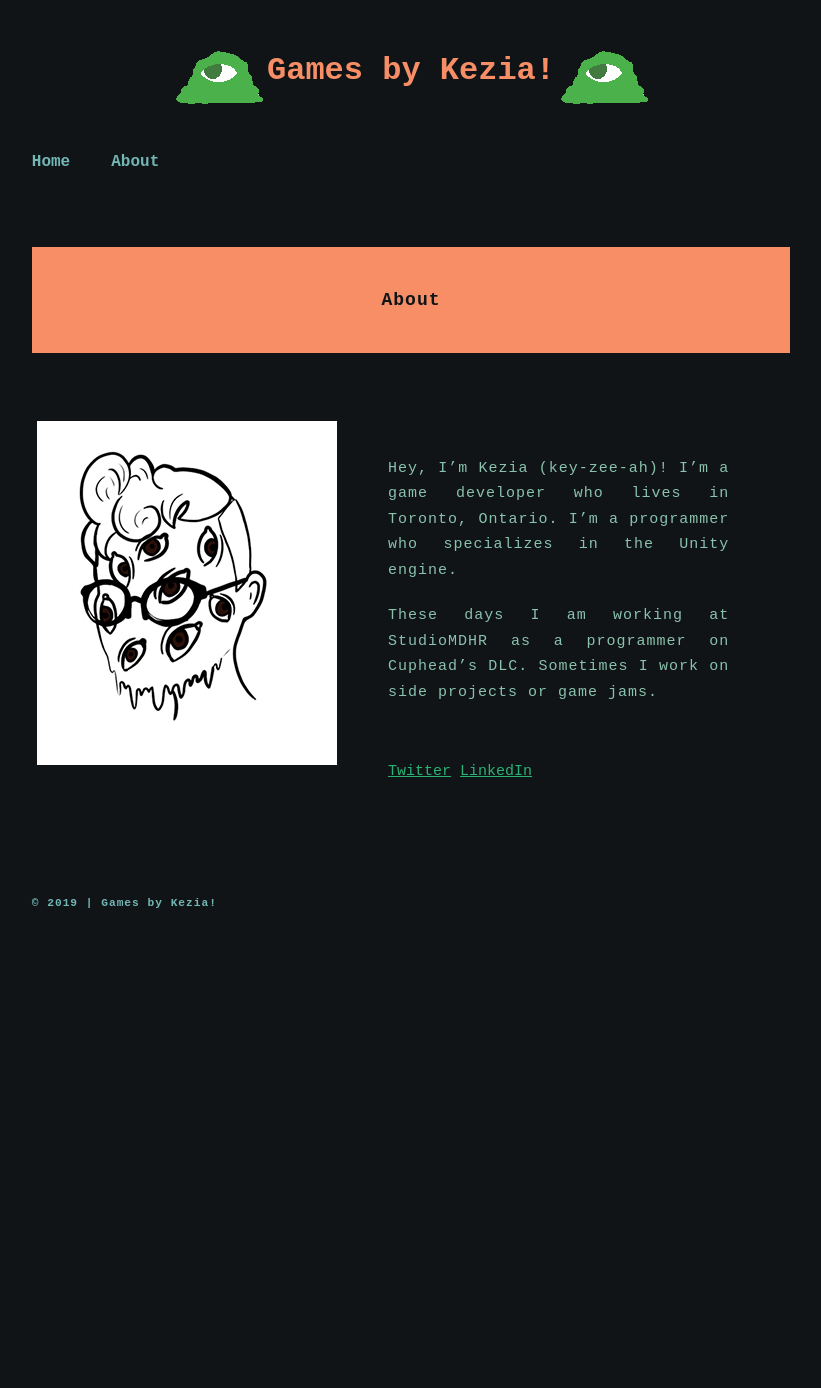
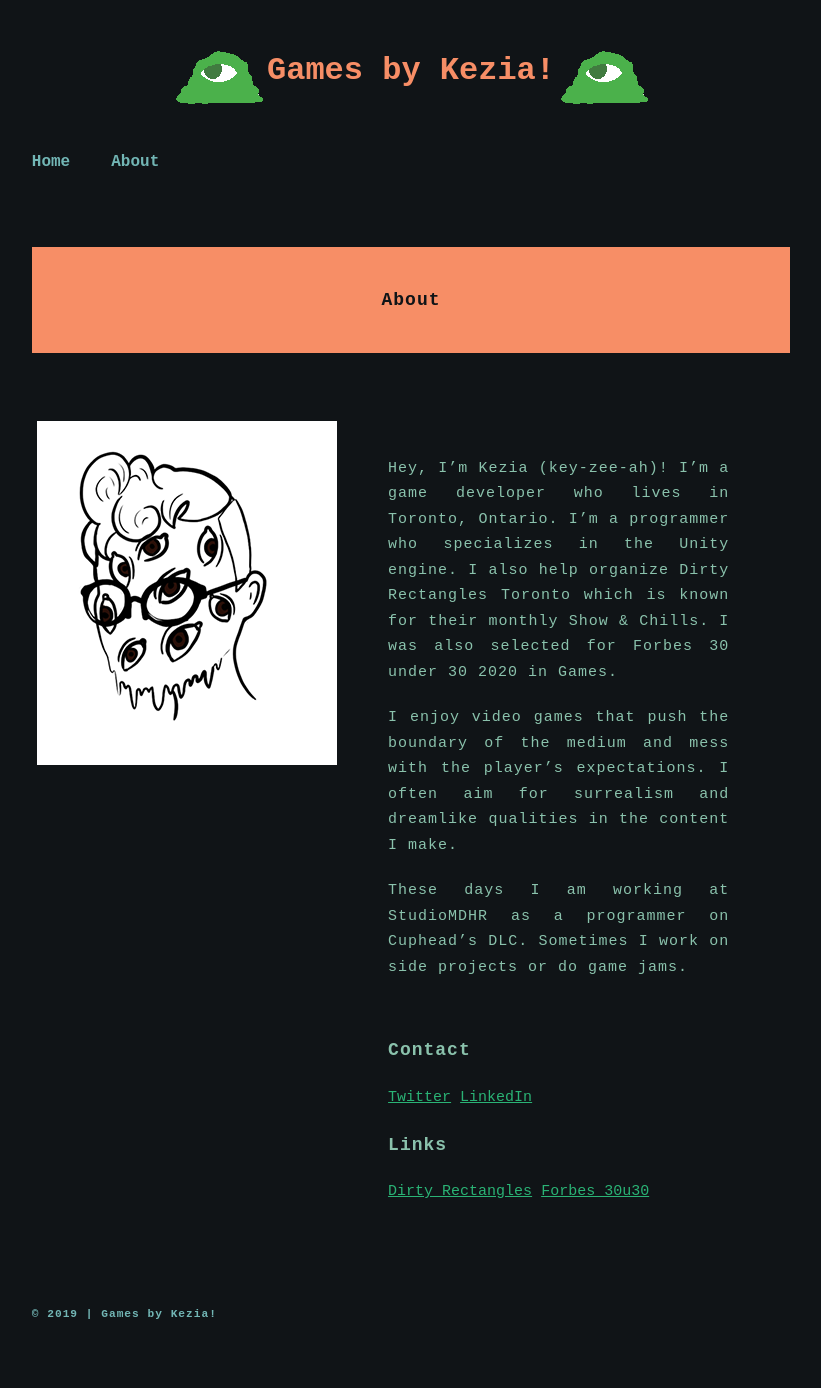
Before and after one commit to Keziaa/keziaa.github.io, a Jekyll site: the page built from about.markdown, in a window 1280 px wide. Shown: the whole page, without its empty margins (229-1050 px from the left). Built offline with Jekyll 4.4.1, drawn with Linux system fonts in a browser that asks for light colours; before the commit the page ends 978 px from its top, so only the background shows below that.

Commit message:
Added links in about & longer bio

```diff
--- a/_layouts/about.html
+++ b/_layouts/about.html
@@ -12,6 +12,13 @@
             text-align: center;
             background: #f78e66;
             display: grid;
+        }
+
+        .links {
+            font-size: 18px;
+            font-weight: bold;
+            text-align: left;
+            margin-top: initial;
         }
 
         .mainRunner {
@@ -57,8 +64,14 @@
 
                 <div class="column">
                     <p> {{content}}</p>
+
+                    <p class="links">Contact</p>
                     <a href="https://twitter.com/mystic_muffins">Twitter</a>
                     <a href="https://www.linkedin.com/in/keziaadamo/">LinkedIn</a>
+
+                    <p class="links">Links</p>
+                    <a href="http://dirtyrectangles.com/">Dirty Rectangles</a>
+                    <a href="https://www.forbes.com/profile/kezia-adamo/?list=30under30-games#77d346926153">Forbes 30u30</a>
                 </div>
             </div>
         </div>
--- a/about.markdown
+++ b/about.markdown
@@ -5,6 +5,8 @@ permalink: /about/
 image1: /images/img_about.png
 date:
 ---
-Hey, I’m Kezia (key-zee-ah)! I’m a game developer who lives in Toronto, Ontario. I’m a programmer who specializes in the Unity engine.
+Hey, I’m Kezia (key-zee-ah)! I’m a game developer who lives in Toronto, Ontario. I’m a programmer who specializes in the Unity engine. I also help organize Dirty Rectangles Toronto which is known for their monthly Show & Chills. I was also selected for Forbes 30 under 30 2020 in Games.
 
-These days I am working at StudioMDHR as a programmer on Cuphead’s DLC. Sometimes I work on side projects or game jams.
+I enjoy video games that push the boundary of the medium and mess with the player’s expectations. I often aim for surrealism and dreamlike qualities in the content I make.
+
+These days I am working at StudioMDHR as a programmer on Cuphead’s DLC. Sometimes I work on side projects or do game jams.
```
